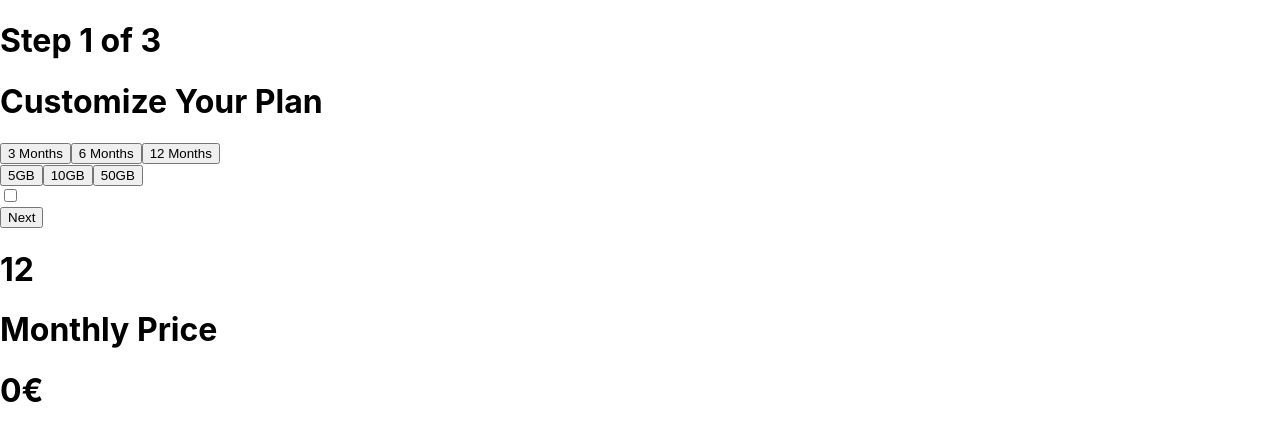
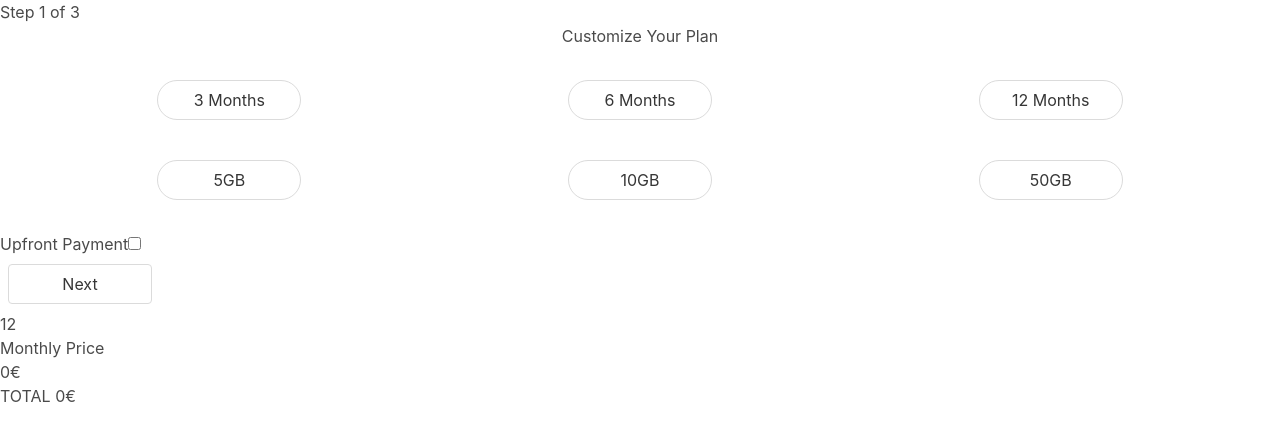
Before and after one commit to pietroballarin/react-checkout, a React (Create React App) app: page / in a window 1280 px wide. Shown: the top 440 px of the page. Built offline with nearby package versions, Linux system fonts and the light colour scheme; no server answers.

Commit message:
styling started

```diff
--- a/package.json
+++ b/package.json
@@ -7,6 +7,7 @@
     "@testing-library/react": "^11.2.7",
     "@testing-library/user-event": "^12.8.3",
     "axios": "^0.21.1",
+    "bulma": "^0.9.3",
     "react": "^17.0.2",
     "react-credit-cards": "^0.8.3",
     "react-dom": "^17.0.2",
--- a/public/index.html
+++ b/public/index.html
@@ -3,7 +3,7 @@
   <head>
     <meta charset="utf-8" />
     <link rel="icon" href="%PUBLIC_URL%/favicon.ico" />
-    <meta name="viewport" content="width=device-width, initial-scale=1" />
+    <meta name="viewport" content="width=device-width, initial-scale=1">
     <meta name="theme-color" content="#000000" />
     <meta
       name="description"
--- a/src/App.js
+++ b/src/App.js
@@ -1,8 +1,8 @@
 import React, { useState } from 'react';
+import "./styles/bulma.css";
+import './index.css';
 
 import MainForm from './components/MainForm'
-import SubscriptionOptions from './components/SubscriptionOptions';
-import PaymentDetails from './components/PaymentDetails';
 
 
 function App() {
--- a/src/components/Confirm.js
+++ b/src/components/Confirm.js
@@ -35,6 +35,11 @@ export default function Confirm(props) {
         .catch(err => err)
     }
 
+    const handleGoBack = (e) => {
+        e.preventDefault();
+        props.prevStep()
+    }
+
     return (
         <div>
             <h1>test</h1>
@@ -55,6 +60,11 @@ export default function Confirm(props) {
                     onChange={handleTermsConditionsCheck}
                     />
                 </div>
+                <div>
+                    <button onClick={handleGoBack}>
+                            Back
+                    </button>
+                </div>
 
                 {termsConditions ?
                 <button
--- a/src/components/MainForm.js
+++ b/src/components/MainForm.js
@@ -52,7 +52,6 @@ export default function MainForm() {
     }
 
     //Credit card details
-
     const handleCardChange = event => {
         setCreditCardValues({...creditCardValues, [event.target.name]: event.target.value});
       }
@@ -100,7 +99,6 @@ export default function MainForm() {
                 />
             )
         }
-
     }
 
     return (
--- a/src/components/PriceOverview.js
+++ b/src/components/PriceOverview.js
@@ -16,35 +16,38 @@ export default function PriceOverview(props) {
 
     const findPrices = pricingInfo.filter(el => {
         if (el.duration_months === props.planDuration)
-        return el.price_usd_per_gb
+        return el.price_usd_per_gb;
     })
 
-    const monthlyPrice = findPrices.map(el => el.price_usd_per_gb)
+    const monthlyPrice = findPrices.map(el => el.price_usd_per_gb);
 
     const showPrice = () => {
+
         let price = 0;
+
         if (props.planDuration === 3) {
             price = props.gbVolume * monthlyPrice
-        }
+        };
         if (props.planDuration === 6) {
             price = props.gbVolume * monthlyPrice
-        }
+        };
         if (props.planDuration === 12) {
             price = props.gbVolume * monthlyPrice
-        }
+        };
         if (props.upfrontPayment === true) {
-            price = price*0.8
-        }
-        return price
+            price = price * 0.8
+        };
+        return price;
     }
 
     return (
         <div>
-            <h1>{props.planDuration}</h1>
-            <h1>Monthly Price</h1>
-            <h1>{showPrice()}€</h1>
+            <h3>{props.planDuration}</h3>
+            <h3>Monthly Price</h3>
+            <h3>{showPrice()}€</h3>
+            <h3>TOTAL {showPrice() * props.planDuration}€</h3>
             {props.upfrontPayment ?
-            <h1>{showPrice() * props.planDuration}€</h1>
+            <h3>-20%</h3>
             : false}
         </div>
     )
--- a/src/components/SubscriptionOptions.js
+++ b/src/components/SubscriptionOptions.js
@@ -1,4 +1,5 @@
 import React, { useState } from 'react';
+
 
 
 export default function SubscriptionOptions(props) {
@@ -45,25 +46,26 @@ const handleUpfrontPayments = (e) => {
 
     return (
         <>
-            <div>
-                <h1>Customize Your Plan</h1>
-                <button onClick={handlePlanDuration3}>3 Months</button>
-                <button onClick={handlePlanDuration6}>6 Months</button>
-                <button onClick={handlePlanDuration12}>12 Months</button>
+            <h1 className="customize-plan">Customize Your Plan</h1>
+            <div className="plan-duration">
+                <button className="button is-rounded" onClick={handlePlanDuration3}>3 Months</button>
+                <button className="button is-rounded" onClick={handlePlanDuration6}>6 Months</button>
+                <button className="button is-rounded" onClick={handlePlanDuration12}>12 Months</button>
+            </div>
+            <div className="gb-volume">
+                <button className="button is-rounded" onClick={handleGbVolume5}>5GB</button>
+                <button className="button is-rounded" onClick={handleGbVolume10}>10GB</button>
+                <button className="button is-rounded" onClick={handleGbVolume50}>50GB</button>
             </div>
             <div>
-                <button onClick={handleGbVolume5}>5GB</button>
-                <button onClick={handleGbVolume10}>10GB</button>
-                <button onClick={handleGbVolume50}>50GB</button>
-            </div>
-            <div>
+                <label>Upfront Payment</label>
                 <input
                 type="checkbox"
                 onChange={handleUpfrontPayments}
                 />
             </div>
             <div>
-                <button onClick={handleContinue}>
+                <button className="button" onClick={handleContinue}>
                     Next
                 </button>
             </div>
--- a/src/index.js
+++ b/src/index.js
@@ -1,6 +1,7 @@
 import React from 'react';
 import ReactDOM from 'react-dom';
 import './index.css';
+import 'bulma/css/bulma.min.css';
 import App from './App';
 import reportWebVitals from './reportWebVitals';
 
--- /dev/null
+++ b/src/styles/bulma.css
@@ -0,0 +1,30 @@
+.customize-plan {
+    text-align: center;
+}
+
+.button {
+    margin:1vh;
+    width: 18vh
+}
+
+.plan-duration {
+    display: flex;
+	flex-direction: row;
+	flex-wrap: nowrap;
+	justify-content: space-around;
+	align-items: baseline;
+	align-content: space-around;
+    margin: 3vh;
+
+
+}
+
+.gb-volume {
+    display: flex;
+	flex-direction: row;
+	flex-wrap: nowrap;
+	justify-content: space-around;
+	align-items: baseline;
+	align-content: space-around;
+    margin: 3vh;
+}
```
Also changed, not shown: 1 other file (tests, documents, lock files or other folders).
